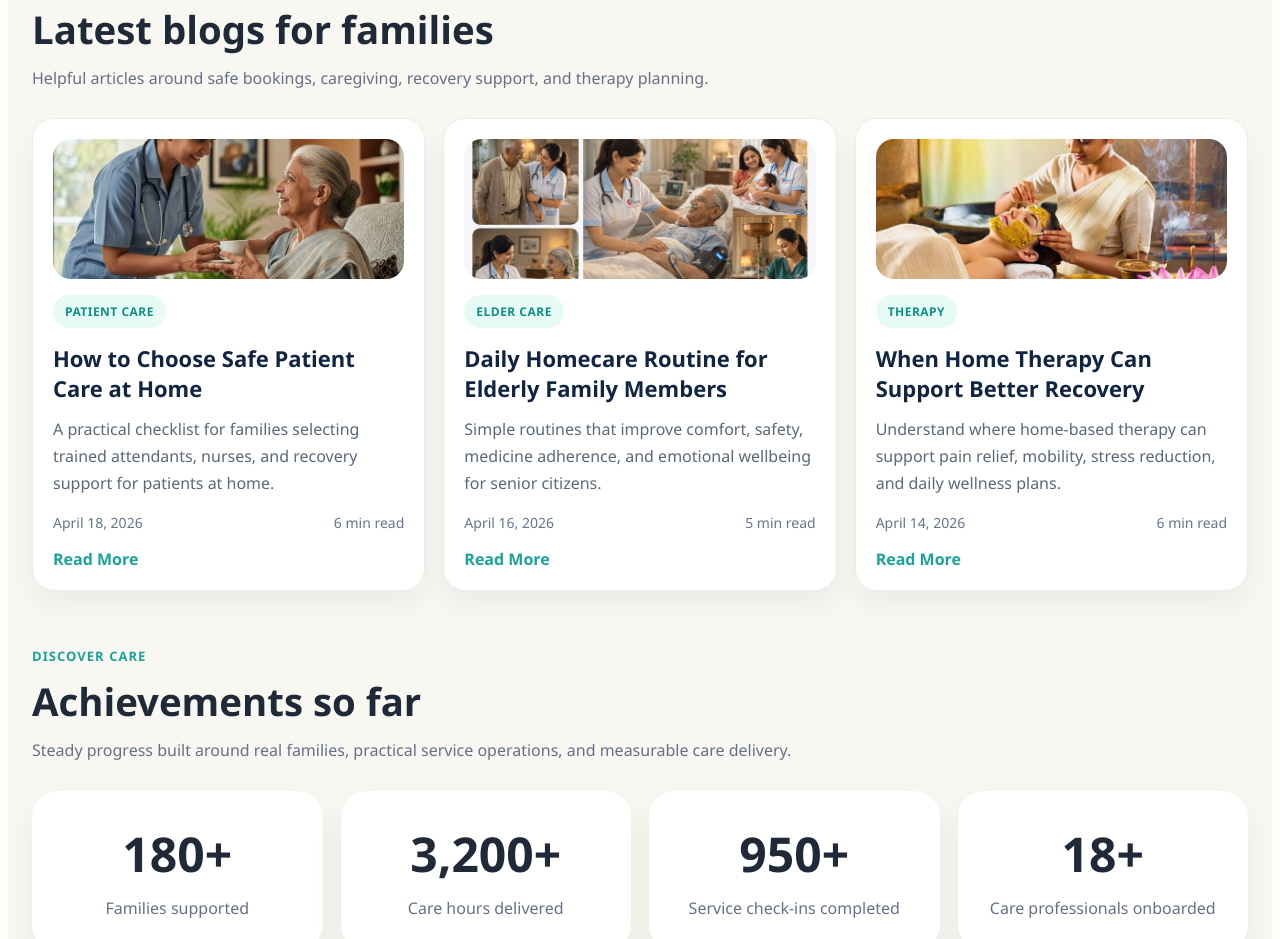
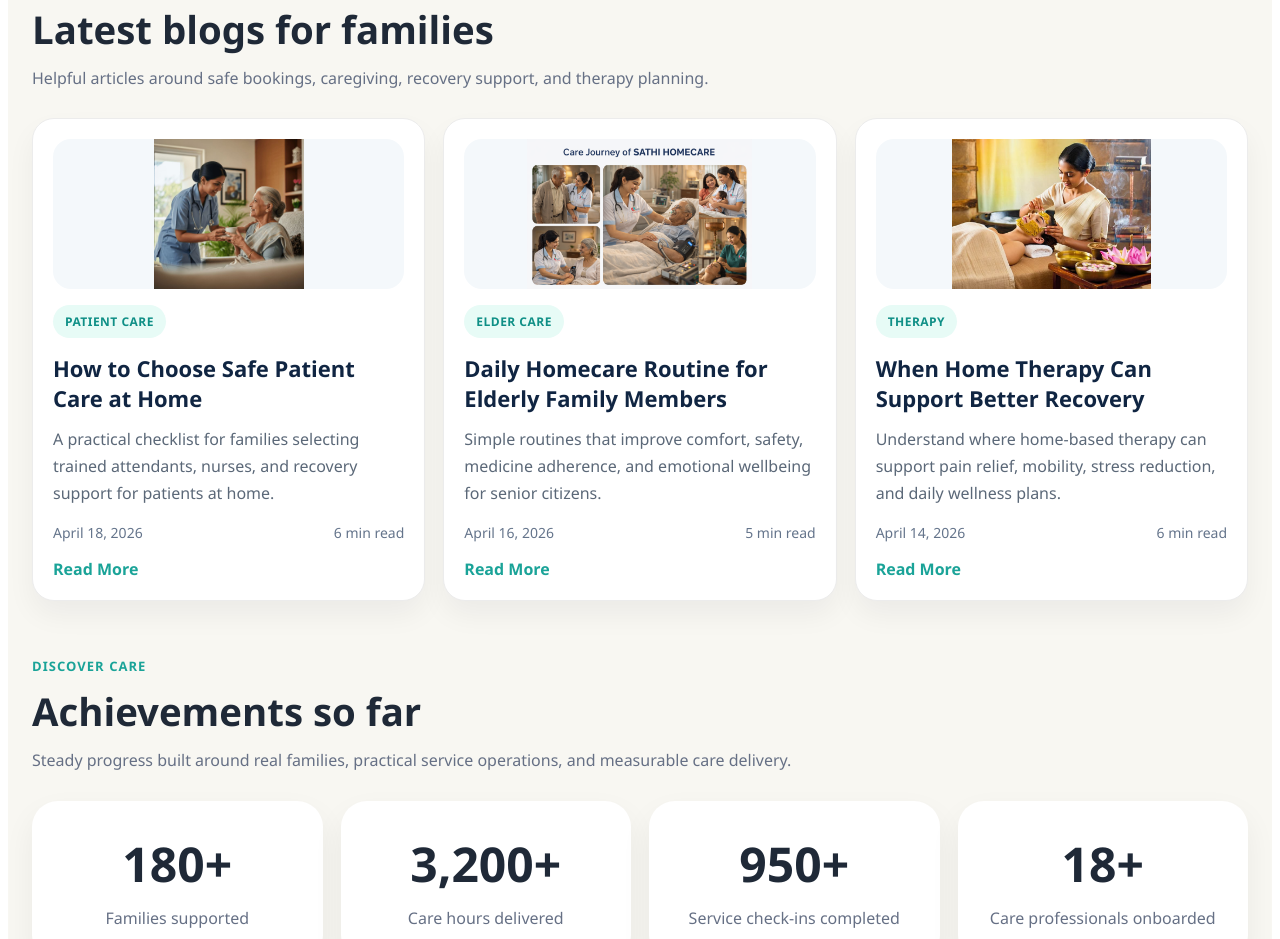
Before and after one commit to Abhishek-Sharma10/sathihomecare-website, a React (Vite) app: page / in a window 1280 px wide. Shown: the part 2160-3099 px from the top of the page. Built offline with nearby package versions, Linux system fonts and the light colour scheme; no server answers.

Commit message:
fix: adjust founder and blog preview images

```diff
--- a/src/pages/Home.jsx
+++ b/src/pages/Home.jsx
@@ -417,8 +417,8 @@ export default function Home() {
         <div style={{ display: "grid", gridTemplateColumns: "repeat(auto-fit, minmax(260px, 1fr))", gap: "18px" }} className="blog-preview-grid">
           {blogsData.slice(0, 3).map((blog) => (
             <article key={blog.id} style={{ background: "#ffffff", borderRadius: "22px", padding: "20px", border: "1px solid #ececec", boxShadow: "0 14px 28px rgba(15, 23, 42, 0.05)" }} className="blog-preview-card">
-              <div style={{ borderRadius: "18px", overflow: "hidden", minHeight: "140px", background: "#f4f8fb" }} className="blog-preview-image-shell">
-                <img src={blog.image} alt={blog.imageAlt} style={{ width: "100%", height: "100%", minHeight: "140px", maxHeight: "140px", objectFit: "cover", display: "block" }} className="blog-preview-image" loading="lazy" decoding="async" />
+              <div style={{ borderRadius: "18px", overflow: "hidden", minHeight: "150px", background: "#f4f8fb" }} className="blog-preview-image-shell">
+                <img src={blog.image} alt={blog.imageAlt} style={{ width: "100%", height: "100%", minHeight: "150px", maxHeight: "150px", objectFit: "contain", display: "block" }} className="blog-preview-image" loading="lazy" decoding="async" />
               </div>
               <div style={{ display: "inline-flex", marginTop: "16px", padding: "8px 12px", borderRadius: "999px", background: "#e7fbf6", color: "#0f8f86", fontSize: "12px", fontWeight: 800, letterSpacing: "0.04em", textTransform: "uppercase" }}>{blog.category}</div>
               <h3 style={{ margin: "16px 0 0", fontSize: "22px", color: "#102542", lineHeight: 1.35 }}>{blog.title}</h3>
--- a/src/pages/KnowFounders.jsx
+++ b/src/pages/KnowFounders.jsx
@@ -256,12 +256,13 @@ const imageWrap = {
 };
 
 const imageStyle = {
-  width: "100%",
+  width: "80%",
   aspectRatio: "1 / 1",
   objectFit: "cover",
   objectPosition: "top center",
   borderRadius: "22px",
-  display: "block"
+  display: "block",
+  margin: "0 auto"
 };
 
 const cardBody = {
```
